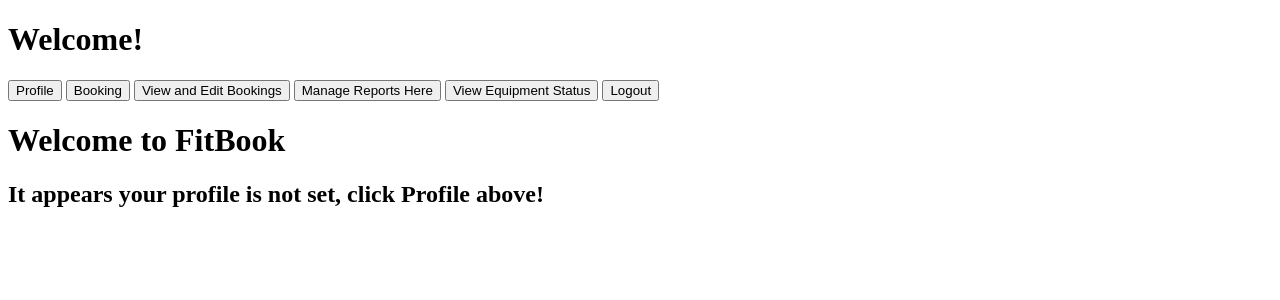
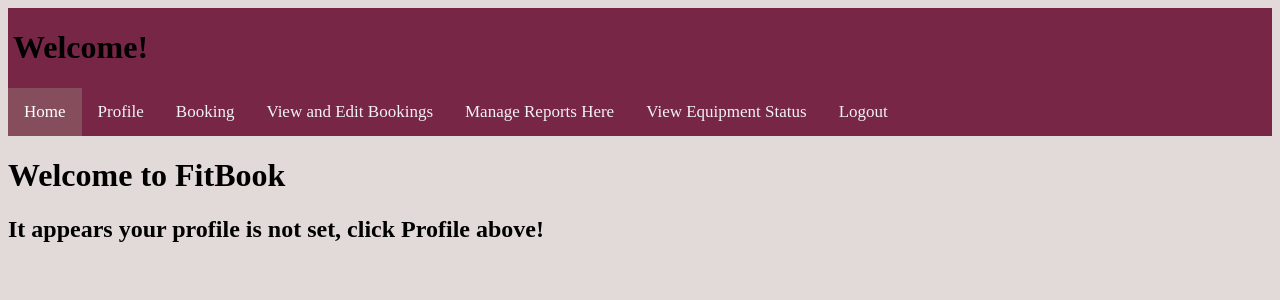
Before and after one commit to UdhayaShan1/Gym-Booking-System1, a Flask app: page /main in a window 1280 px wide. Shown: the top 300 px of the page. Run offline with Flask 3, Linux system fonts and the light colour scheme; the visitor is signed in with stand-in values (Sample User, id 1); data that the repository does not hold is empty; parts of the project's set-up code (start-up, migrations or seed data) failed here and were passed over.

Commit message:
CSS for navigation bar on main page

```diff
--- a/Website/static/css/style.css
+++ b/Website/static/css/style.css
@@ -0,0 +1,33 @@
+body {
+    background-color: #e2dad9;
+  }
+  .navbar {
+    background-color: #782646;
+    overflow: hidden;
+  }
+
+  .navbar h1 {
+    text-indent: 5px;
+
+  }
+
+  .navbar a {
+    float: left;
+    color: #f2f2f2;
+    text-align: center;
+    padding: 14px 16px;
+    text-decoration: none;
+    font-size: 17px;
+  }
+
+
+  .navbar a:hover {
+    background-color: #ddd;
+    color: black;
+  }
+
+
+  .navbar a.active {
+    background-color: #864d5c;
+    color: white;
+  }
--- a/Website/templates/main.html
+++ b/Website/templates/main.html
@@ -2,21 +2,19 @@
 <html>
 <head>
     <title>Main Page</title>
-    <style>
-
-
-    </style>
+    <link rel="stylesheet" href="..\static\css\style.css">
     <script src="{{ url_for('static', filename='js/main.js') }}"></script>
 </head>
 <body>
     <div class="navbar">
         <h1>Welcome! <span id="email"></span></h1>
-        <button id="profileButton">Profile</button>
-        <button id="bookingButton">Booking</button>
-        <button id="editBookingButton">View and Edit Bookings</button>
-        <button id="reports">Manage Reports Here</button>
-        <button id="equipment">View Equipment Status</button>
-        <button id="logoutButton">Logout</button>
+        <a class="active" href="" id="homeButton">Home</a>
+        <a href="" id="profileButton">Profile</a>
+        <a href="" id="bookingButton">Booking</a>
+        <a href="" id="editBookingButton">View and Edit Bookings</a>
+        <a href="" id="reports">Manage Reports Here</a>
+        <a href="" id="equipment">View Equipment Status</a>
+        <a href="" id="logoutButton">Logout</a>
     </div>
     <div class="container">
         <h1>Welcome to FitBook</h1>
```
